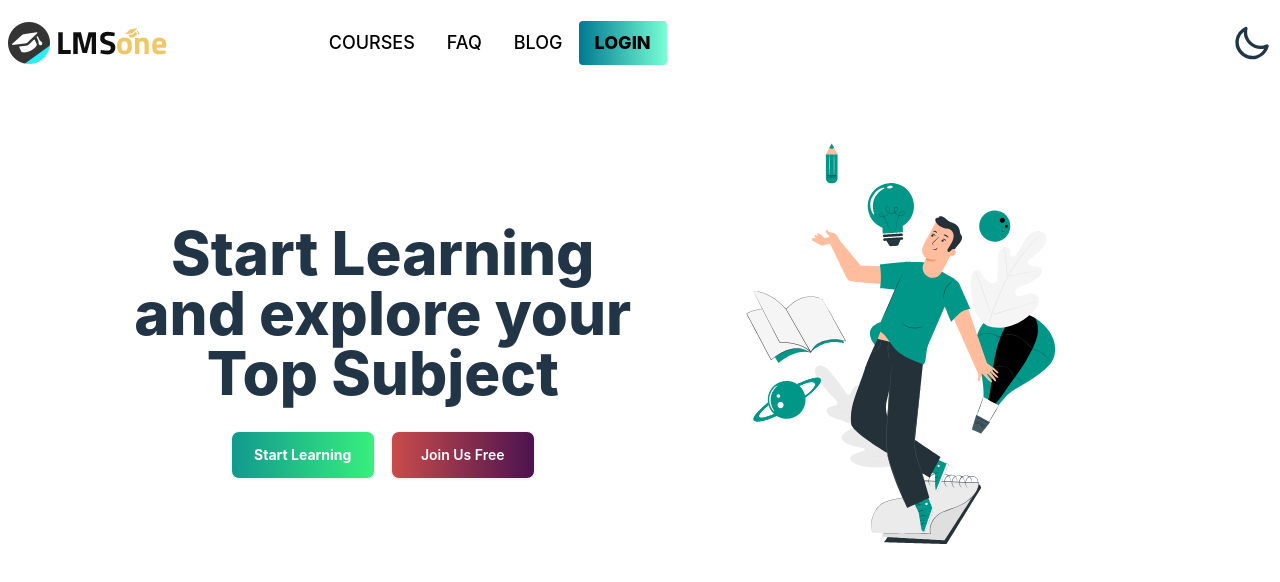
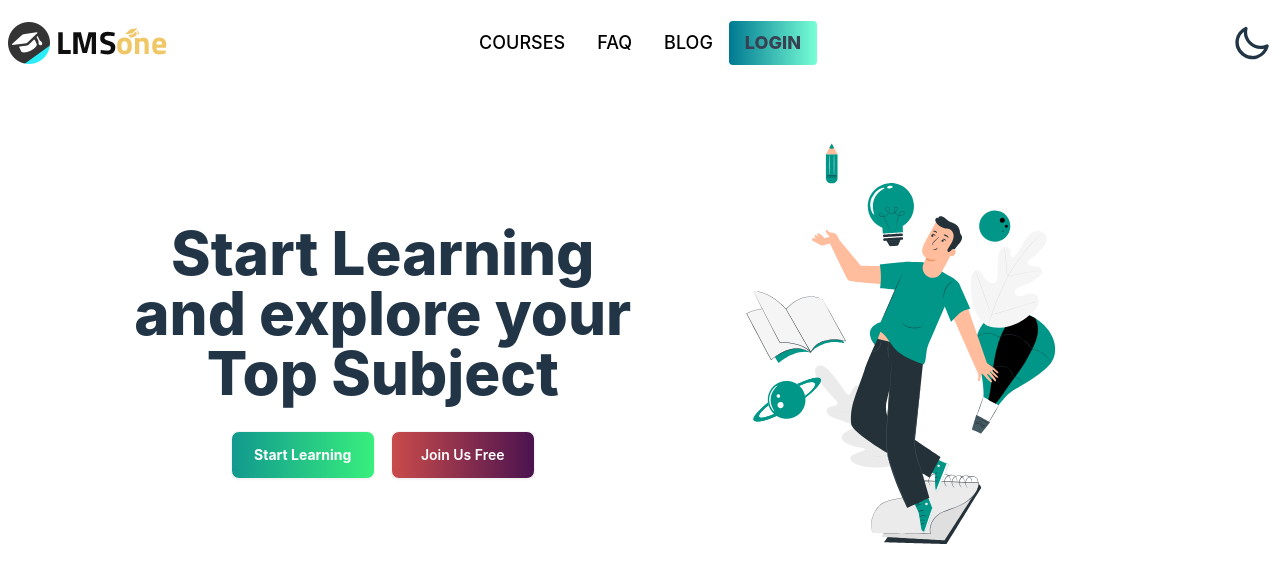
Before and after one commit to fahimshahrairakash03/lmsoneEdtech, a React (Vite) app: page / in a window 1280 px wide. Shown: the top 582 px of the page. Built offline with nearby package versions, Linux system fonts and the light colour scheme; no server answers.

Commit message:
navbar fixed

```diff
--- a/src/pages/CourseCategory/CourseCategory.jsx
+++ b/src/pages/CourseCategory/CourseCategory.jsx
@@ -20,7 +20,7 @@ const CourseCategory = () => {
                 backgroundImage:
                   "linear-gradient(90deg, #be93c5 0%, #7bc6cc 100%)",
               }}
-              className="btn btn-active font-extrabold text-gray-800 bg-violet-400 hover:translate-x-3 hover:text-white hover:bg-violet-600 mt-5 btn-accent"
+              className="btn btn-active font-extrabold  bg-violet-800 hover:translate-x-3 text-white hover:bg-violet-600 mt-5 btn-accent"
             >
               {course.name}
             </button>
--- a/src/pages/Header/Header.jsx
+++ b/src/pages/Header/Header.jsx
@@ -51,7 +51,7 @@ const Header = () => {
       {user?.uid ? (
         <Link
           onClick={handleLogout}
-          className="rounded"
+          className="rounded "
           style={{
             backgroundImage: "linear-gradient(90deg, #007991 0%, #78ffd6 100%)",
           }}
@@ -64,14 +64,14 @@ const Header = () => {
         </Link>
       ) : (
         <Link
-          className="rounded"
+          className="rounded "
           style={{
             backgroundImage: "linear-gradient(90deg, #007991 0%, #78ffd6 100%)",
           }}
           to="/login"
         >
           <li>
-            <a className="text-black text-lg font-extrabold hover:text-black">
+            <a className="text-gray-700 text-lg font-extrabold hover:text-black">
               LOGIN
             </a>
           </li>
@@ -120,7 +120,7 @@ const Header = () => {
         <div className="navbar-center hidden lg:flex">
           <ul className="menu menu-horizontal px-1 ">{menuItems}</ul>
         </div>
-        <div className="navbar-end ml-10 lg:ml-0">
+        <div className="navbar-center ml-10 lg:ml-0">
           {/* <a className="btn">Button</a> */}
           {user?.uid && (
             <>
```
